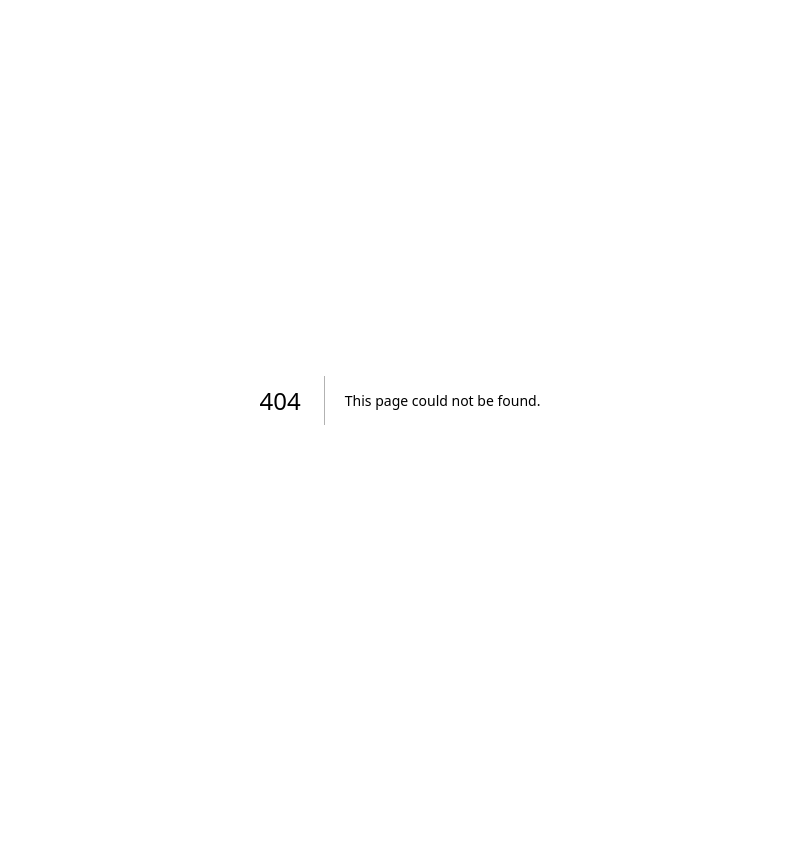
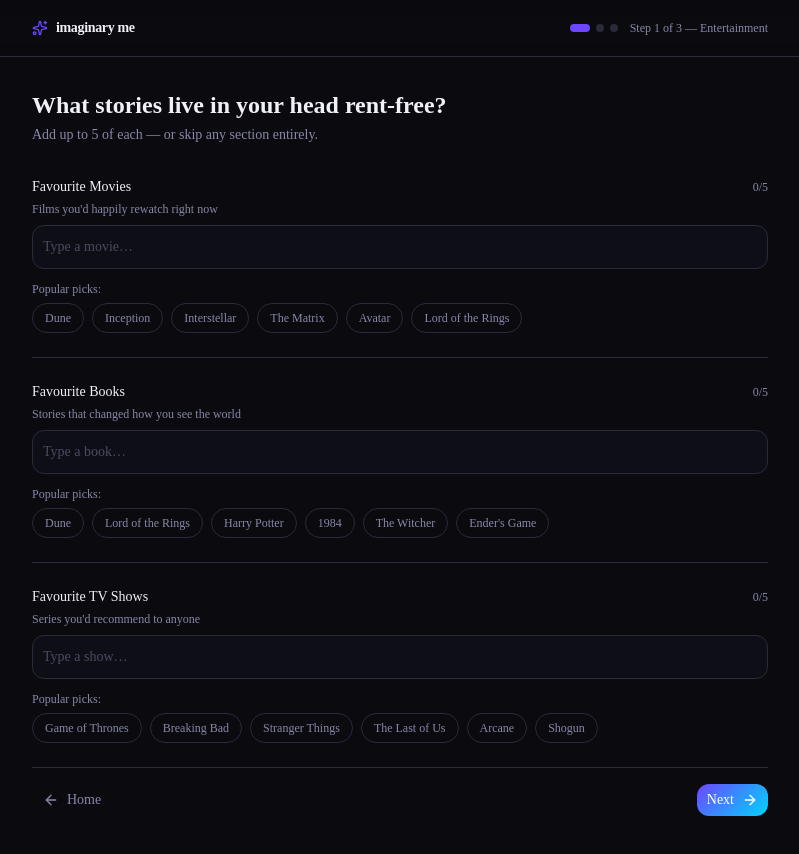
Before and after one commit to robermar23/imaginary-me, a Next.js app: page /create in a window 1280 px wide. Before the commit this address had no page. Shown: the top 854 px of the page, without its empty margins (240-1039 px from the left). Before the commit the page ends 800 px from the top, so only its background shows below. Built offline with nearby package versions, Linux system fonts and the light colour scheme.

Commit message:
feat: add CreatePage and CreateFlow components for survey creation flow

```diff
--- /dev/null
+++ b/app/create/page.tsx
@@ -0,0 +1,28 @@
+import { Suspense } from 'react'
+import { Sparkles } from 'lucide-react'
+import { AppShell } from '@/components/layout/AppShell'
+import { CreateFlow } from '@/components/CreateFlow'
+
+/**
+ * Create page — full survey + upload + generation flow.
+ * Server Component shell; interactive routing lives in CreateFlow (Client Component).
+ * CreateFlow uses useSearchParams so must be inside Suspense.
+ */
+export default function CreatePage() {
+  return (
+    <AppShell>
+      <Suspense fallback={<CreatePageSkeleton />}>
+        <CreateFlow />
+      </Suspense>
+    </AppShell>
+  )
+}
+
+function CreatePageSkeleton() {
+  return (
+    <div className="flex flex-col items-center justify-center gap-4 py-24 text-muted-foreground">
+      <Sparkles className="w-6 h-6 animate-pulse text-accent-violet" />
+      <p className="text-sm">Loading your experience…</p>
+    </div>
+  )
+}
--- /dev/null
+++ b/components/CreateFlow.tsx
@@ -0,0 +1,53 @@
+'use client'
+
+/**
+ * @fileoverview Top-level create flow router.
+ * Reads the ?step param and renders the correct step component.
+ * Must be rendered inside a Suspense boundary (uses useSearchParams).
+ */
+
+import { useSearchParams } from 'next/navigation'
+import { Camera } from 'lucide-react'
+import { SurveyWizard } from '@/components/survey/SurveyWizard'
+
+const SURVEY_STEPS = new Set([
+  'survey-entertainment',
+  'survey-dreams',
+  'survey-aesthetic',
+])
+
+/**
+ * Routes to the appropriate step component based on the URL query param.
+ * @returns Current step component.
+ */
+export function CreateFlow() {
+  const searchParams = useSearchParams()
+  const step = searchParams.get('step') ?? 'survey-entertainment'
+
+  if (SURVEY_STEPS.has(step) || step === 'survey-entertainment') {
+    return <SurveyWizard />
+  }
+
+  if (step === 'photo-upload') {
+    return <PhotoUploadPlaceholder />
+  }
+
+  // Default: show survey
+  return <SurveyWizard />
+}
+
+function PhotoUploadPlaceholder() {
+  return (
+    <div className="flex flex-col items-center justify-center gap-6 py-20 text-center">
+      <div className="w-16 h-16 rounded-2xl bg-surface border border-border flex items-center justify-center">
+        <Camera className="w-8 h-8 text-muted-foreground" />
+      </div>
+      <div className="flex flex-col gap-2">
+        <h2 className="text-xl font-semibold text-foreground">Photo Upload</h2>
+        <p className="text-muted-foreground text-sm max-w-xs">
+          Photo upload is coming in Sprint 2. Survey data has been saved to state.
+        </p>
+      </div>
+    </div>
+  )
+}
```
